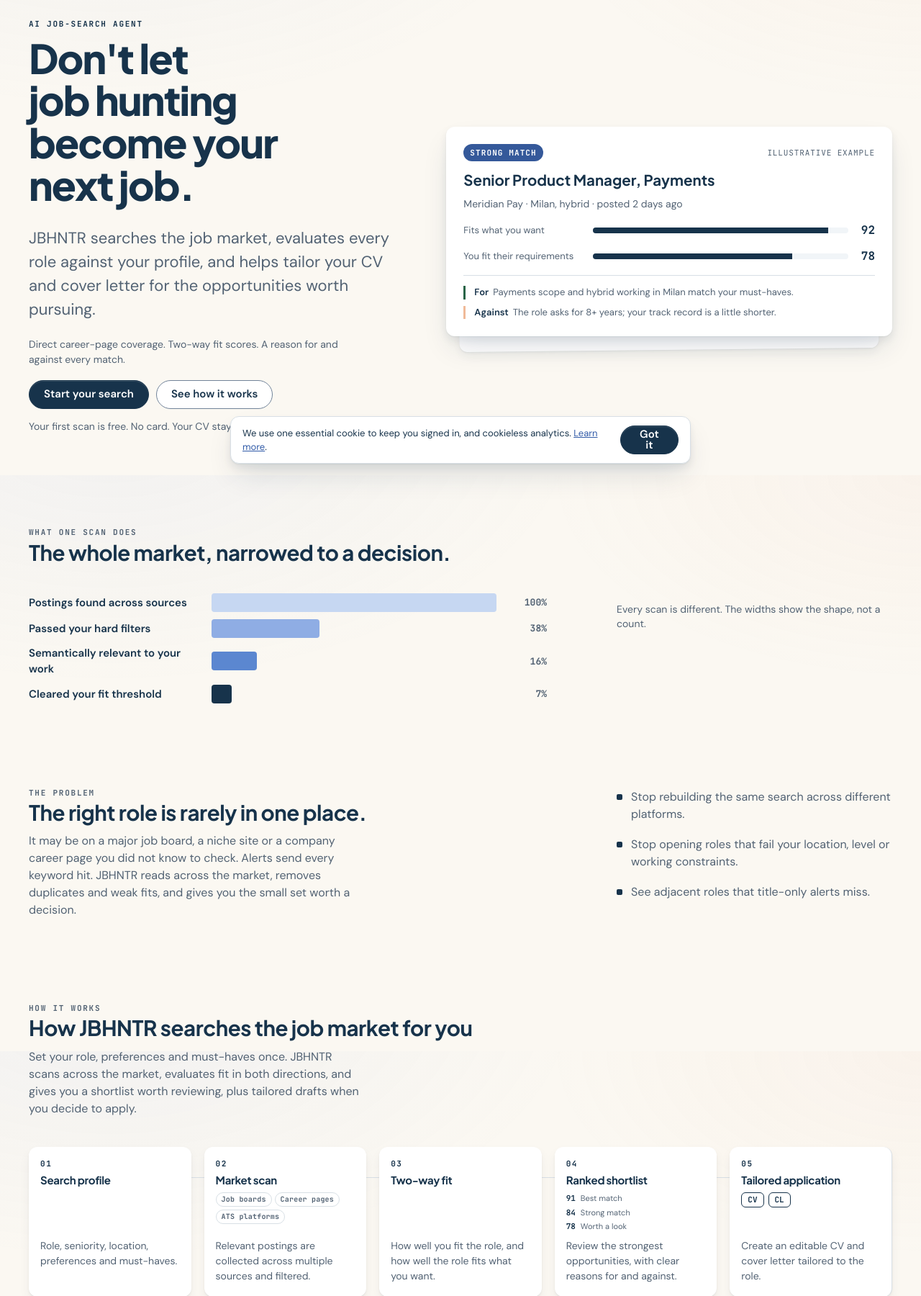
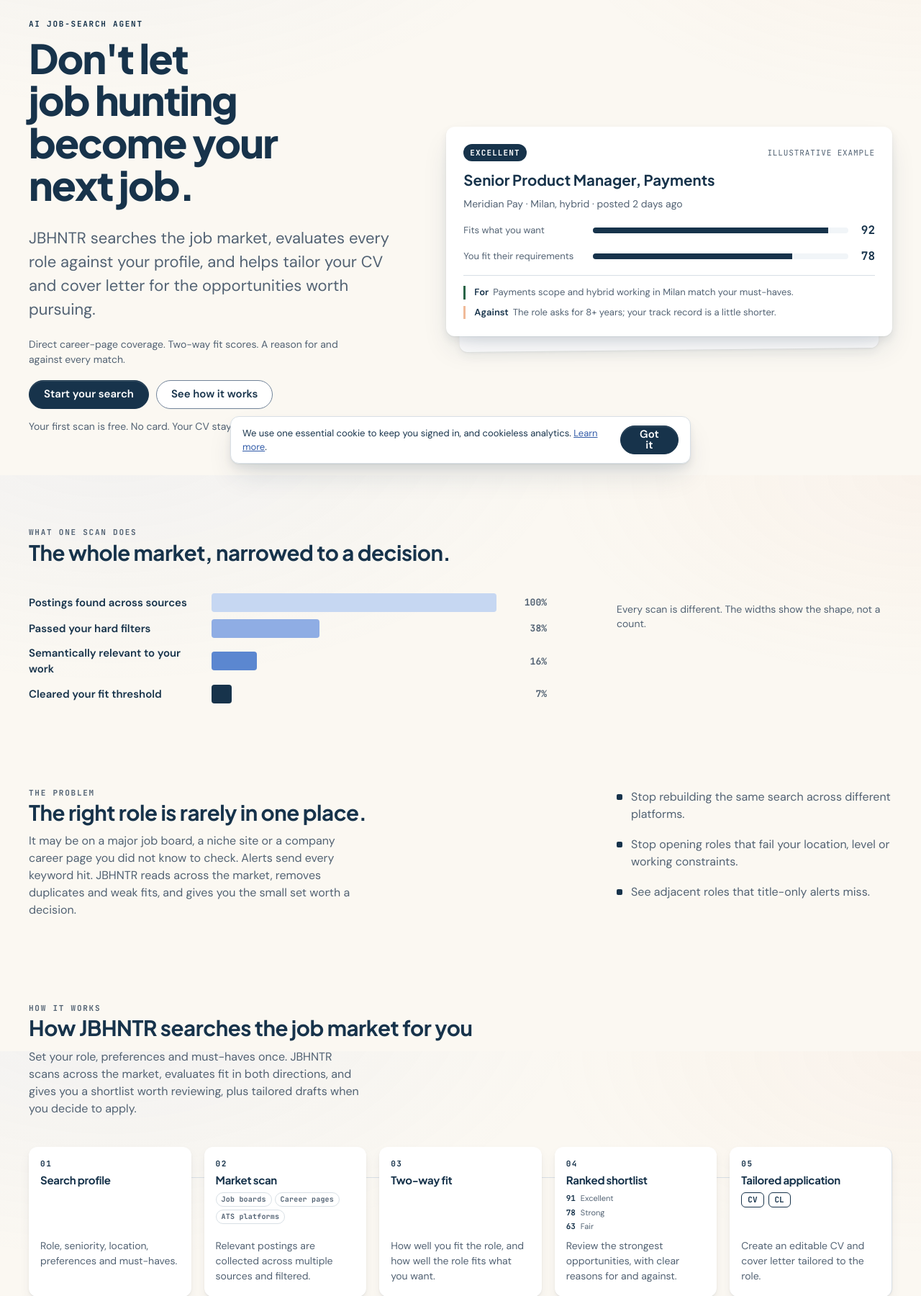
Before and after one commit to ettore-strapazzon/jbhntr, a Python web app: template web/app/templates/landing.html in a window 1280 px wide. Shown: the part 140-1940 px from the top of the page at 72% size. Run offline with Jinja, Linux system fonts and the light colour scheme; the template is opened without the code that fills it, so the values that code supplies are empty.

Commit message:
feat(ax-2): unified strength lexicon + 1-4 pip glyph
One vocabulary of strength everywhere — cards, group headers, filters,
emails, landing: Excellent / Strong / Fair / Long shot (was a different
set on every surface, and colliding with the verdict's "Apply now").

Each card gains a 1-4 pip glyph beside the score, filled by tier and
coloured on the tier ramp, with the band word — the scannable strength
signal the founder asked for (pips over stars: no hire-probability
connotation the brand disclaims). The word is derived from the tier at
render time (tier_word helper), so a relabel shows on existing results
without a re-scan. The two-way verdict stays as the headline judgement;
strength and verdict now answer different questions cleanly.

TIER_LABELS 3/4 -> Fair/Long shot; TIER_GROUPS + filters + landing aligned.
Full web + models suites green (273 passed).

Co-Authored-By: Claude Opus 4.8 <noreply@anthropic.com>

```diff
--- a/web/app/services/matches_service.py
+++ b/web/app/services/matches_service.py
@@ -19,7 +19,7 @@ from .job_state import state_map
 from .text import as_bullets
 
 # Tier -> group. 1/2/3 get their own group; 4 and 5 are long shots.
-TIER_GROUPS = [(1, "Apply now"), (2, "Strong"), (3, "Possible")]
+TIER_GROUPS = [(1, "Excellent"), (2, "Strong"), (3, "Fair")]   # one strength lexicon (AX-2)
 SORTS = {
     "best": lambda c: (-c.r.score, c.r.position),
     "newest": lambda c: (0 if c.is_new else 1, -c.r.id),
--- a/web/app/static/app.css
+++ b/web/app/static/app.css
@@ -526,6 +526,14 @@ select[multiple] option{padding:5px 8px;border-radius:5px}
 .score--approx{color:var(--text-secondary)}
 .conf-note{font:600 9.5px/1 var(--mono);letter-spacing:.06em;text-transform:uppercase;color:var(--status-attention);
   background:var(--status-attention-bg);border:1px solid var(--apr-300);border-radius:99px;padding:4px 8px;align-self:center;cursor:help}
+/* Strength (AX-2): 1-4 pips + one word. Pips carry the tier colour; the word stays
+   readable (a coloured 'Fair'/'Long shot' word would fail contrast). */
+.strength{display:inline-flex;align-items:center;gap:8px;align-self:center;cursor:default}
+.pips{display:inline-flex;gap:3px}
+.pip{width:8px;height:8px;border-radius:50%;background:var(--border-subtle)}
+.strength .sw{font:700 10px/1 var(--mono);letter-spacing:.06em;text-transform:uppercase;color:var(--text-secondary)}
+.s-t1 .pip.on{background:var(--tier-1)} .s-t2 .pip.on{background:var(--tier-2)}
+.s-t3 .pip.on{background:var(--tier-3)} .s-t4 .pip.on{background:var(--tier-4)} .s-t5 .pip.on{background:var(--tier-5)}
 .scorebar{height:6px;border-radius:3px;background:var(--border-subtle);overflow:hidden;margin:6px 0 4px}
 .scorebar>div{height:6px;background:var(--action-primary)}
 .fitbars{display:grid;grid-template-columns:1fr 1fr;gap:14px;margin:10px 0 4px}
--- a/web/app/templates/landing.html
+++ b/web/app/templates/landing.html
@@ -30,14 +30,14 @@
         {# PRO-06: a peer card offset behind, so the hero reads as "there are more of
            these"  - the product promise. Decorative; the front card carries the label. #}
         <div class="hero-card-behind" aria-hidden="true">
-          <span class="tier tier-3">Worth a look</span>
+          <span class="tier tier-3">Fair</span>
           <p class="hero-card-role">Data Analyst, Lending</p>
           <p class="hero-card-meta">Northwind Bank · Remote · posted 4 days ago</p>
         </div>
         <div class="hero-card" role="img"
-             aria-label="Illustrative example of a scored match: Senior Product Manager, Payments at Meridian Pay, a strong match scored 92 on fit for you and 78 on your fit for the role.">
+             aria-label="Illustrative example of a scored match: Senior Product Manager, Payments at Meridian Pay, an excellent match scored 92 on fit for you and 78 on your fit for the role.">
           <div class="hero-card-top">
-            <span class="tier tier-2">Strong match</span>
+            <span class="tier tier-1">Excellent</span>
             <span class="hero-card-illus">Illustrative example</span>
           </div>
           <p class="hero-card-role">Senior Product Manager, Payments</p>
@@ -141,7 +141,7 @@
           <span class="flow-number">04</span>
           <h3>Ranked shortlist</h3>
           <div class="flow-card__evidence" aria-hidden="true">
-            <div class="flow-mini-list"><span><b>91</b> Best match</span><span><b>84</b> Strong match</span><span><b>78</b> Worth a look</span></div>
+            <div class="flow-mini-list"><span><b>91</b> Excellent</span><span><b>78</b> Strong</span><span><b>63</b> Fair</span></div>
           </div>
           <p>Review the strongest opportunities, with clear reasons for and against.</p>
         </li>
--- a/web/app/templates/matches.html
+++ b/web/app/templates/matches.html
@@ -82,7 +82,7 @@
         hx-trigger="change" hx-push-url="true" hx-indicator="#results">
     <input type="hidden" name="run" value="{{ f_run }}">
     <div class="filter-facets">
-      {% for t, label in [(1,"Apply now"),(2,"Strong"),(3,"Possible"),(4,"Long shots")] %}
+      {% for t, label in [(1,"Excellent"),(2,"Strong"),(3,"Fair"),(4,"Long shots")] %}
         <label class="fchip"><input type="checkbox" name="tier" value="{{ t }}"
           {% if t in f_tier %}checked{% endif %}> {{ label }}</label>
       {% endfor %}
```
Also changed, not shown: jobhunter/models.py (+5 -5 lines), web/app/templates/partials/job_card.html (+8 -3 lines), web/app/templating.py (+15 -0 lines).
